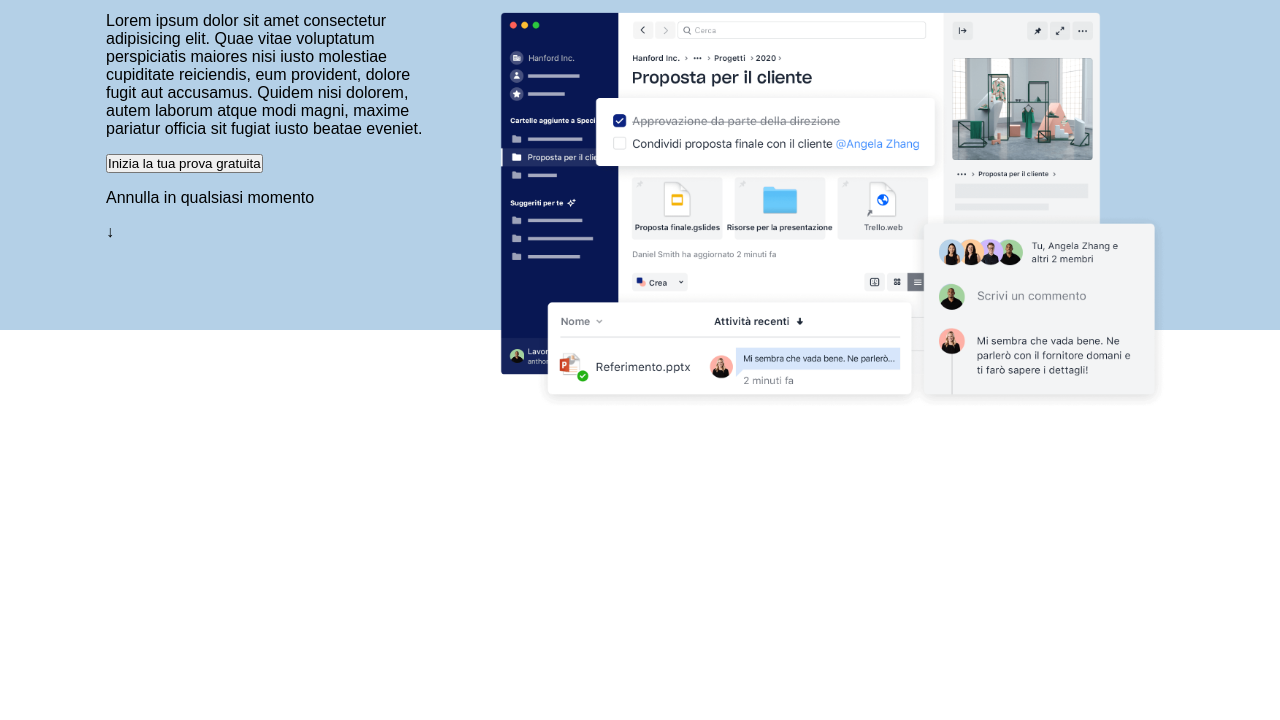
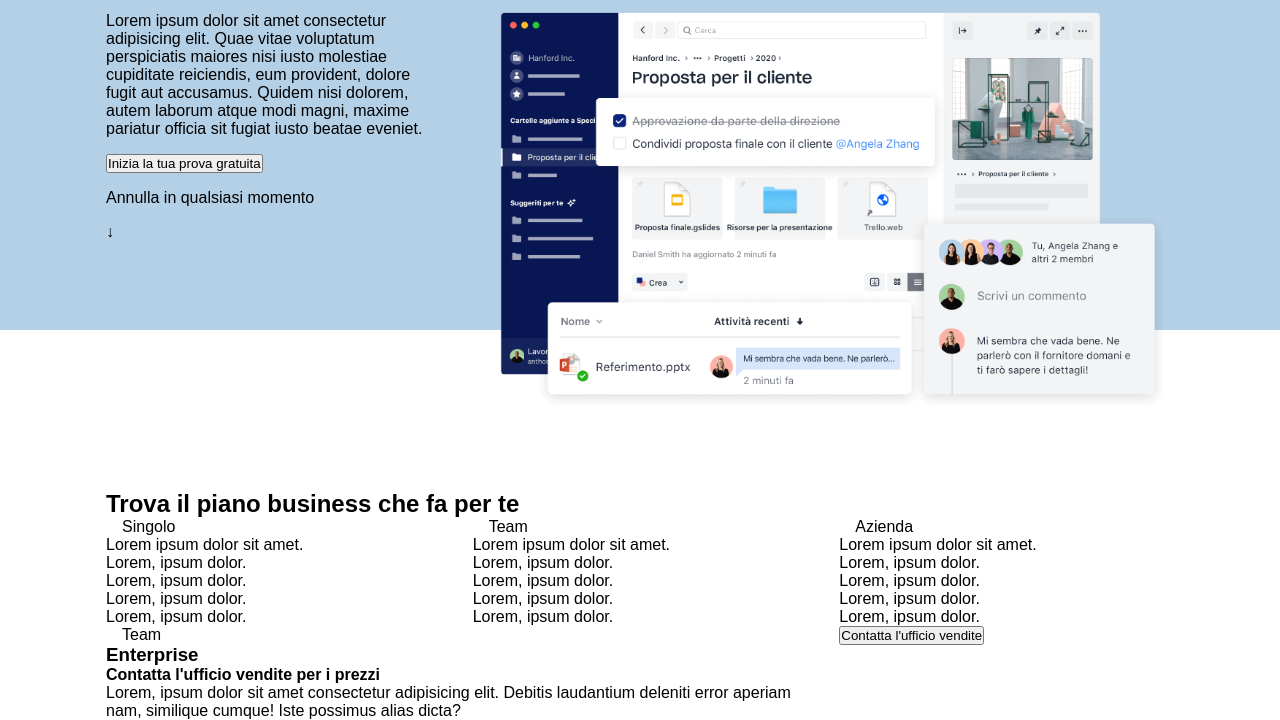
Before and after one commit to lucioacri/htmlcss-dropbox, a plain HTML site: page index.html in a window 1280 px wide. Shown: the part 284-1004 px from the top of the page. Before the commit the page ends 800 px from the top, so only its background shows below. Drawn offline with Linux system fonts and the light colour scheme.

Commit message:
add first section structure

```diff
--- a/css/style.css
+++ b/css/style.css
@@ -97,11 +97,15 @@ h1 {
 }
 
 .jumbo .row .col-1-3 > * {
+  margin-bottom: 1rem;
   display: block;
-  margin-bottom: 1rem;
 }
 
 .jumbo {
   position: relative;
   top: 5rem;
 }
+
+.main {
+  margin-top: 10rem;
+}
--- a/index.html
+++ b/index.html
@@ -40,6 +40,63 @@
           </div>
         </div>
       </div>
+      <div class="container main">
+        <h2>Trova il piano business che fa per te</h2>
+        <div class="radio"></div>
+        <div class="row">
+          <div class="col-1-3">
+            <div class="col-title">Singolo</div>
+            <div class="first-section">Lorem ipsum dolor sit amet.</div>
+            <div class="second-section">
+              <ul>
+                <li>Lorem, ipsum dolor.</li>
+                <li>Lorem, ipsum dolor.</li>
+                <li>Lorem, ipsum dolor.</li>
+                <li>Lorem, ipsum dolor.</li>
+              </ul>
+            </div>
+          </div>
+          <div class="col-1-3">
+            <div class="col-title">Team</div>
+            <div class="first-section">Lorem ipsum dolor sit amet.</div>
+            <div class="second-section">
+              <ul>
+                <li>Lorem, ipsum dolor.</li>
+                <li>Lorem, ipsum dolor.</li>
+                <li>Lorem, ipsum dolor.</li>
+                <li>Lorem, ipsum dolor.</li>
+              </ul>
+            </div>
+          </div>
+          <div class="col-1-3">
+            <div class="col-title">Azienda</div>
+            <div class="first-section">Lorem ipsum dolor sit amet.</div>
+            <div class="second-section">
+              <ul>
+                <li>Lorem, ipsum dolor.</li>
+                <li>Lorem, ipsum dolor.</li>
+                <li>Lorem, ipsum dolor.</li>
+                <li>Lorem, ipsum dolor.</li>
+              </ul>
+            </div>
+          </div>
+        </div>
+        <div class="row">
+          <div class="col-2-3">
+            <div class="col-title">Team</div>
+            <h3>Enterprise</h3>
+            <h4>Contatta l'ufficio vendite per i prezzi</h4>
+            <p>
+              Lorem, ipsum dolor sit amet consectetur adipisicing elit. Debitis
+              laudantium deleniti error aperiam nam, similique cumque! Iste
+              possimus alias dicta?
+            </p>
+          </div>
+          <div class="col-1-3">
+            <button>Contatta l'ufficio vendite</button>
+          </div>
+        </div>
+      </div>
     </main>
     <footer></footer>
   </body>
```
